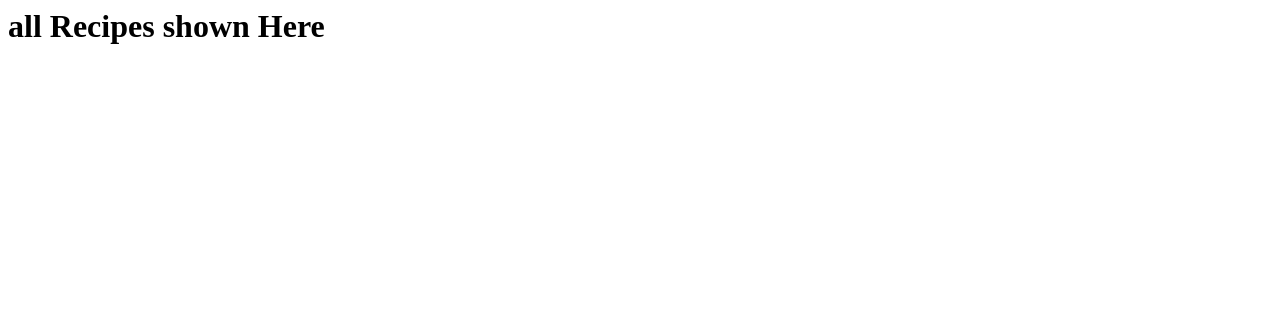
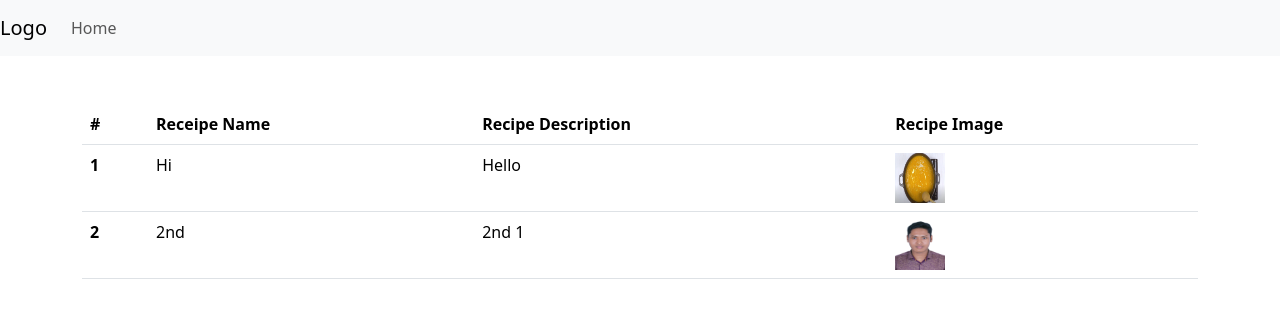
Before and after one commit to PollobRay/Cooking-Recipe-Showcase-using-Django, a Django app: page /recipes/ in a window 1280 px wide. Shown: the top 318 px of the page. Run offline with Django 5.2, Linux system fonts and the light colour scheme; data comes from the database, SQL or seed files in the repository; both versions use the stored data as it was after the commit.

Commit message:
show image

```diff
--- a/cooking_recipe_showcase/cooking_recipe_showcase/urls.py
+++ b/cooking_recipe_showcase/cooking_recipe_showcase/urls.py
@@ -23,3 +23,13 @@ urlpatterns = [
     path('recipes/', show_all_recipes, name='recipes'),
     path('add/', add_recipe, name='add_recipe'),
 ]
+
+# For image visible
+from django.conf.urls.static import static
+from django.conf import settings
+from django.contrib.staticfiles.urls import staticfiles_urlpatterns
+
+if settings.DEBUG:
+    urlpatterns += static(settings.MEDIA_URL, document_root = settings.MEDIA_ROOT)
+
+urlpatterns += staticfiles_urlpatterns()
--- a/cooking_recipe_showcase/food/templates/all_recipes.html
+++ b/cooking_recipe_showcase/food/templates/all_recipes.html
@@ -1 +1,31 @@
-<h1> all Recipes shown Here </h1>
+{% extends "master\template.html" %}
+
+<!-- start block -->
+{% block myblock %}
+
+
+    <div class="container mt-5">
+        <table class="table">
+            <thead>
+              <tr>
+                <th scope="col">#</th>
+                <th scope="col">Receipe Name</th>
+                <th scope="col">Recipe Description</th>
+                <th scope="col">Recipe Image</th>
+              </tr>
+            </thead>
+            <tbody>
+            {% for recipe in recipes %}
+              <tr>
+                <th scope="row">{{forloop.counter}}</th>
+                <td>{{recipe.recipe_name}}</td>
+                <td>{{recipe.recipe_description}}</td>
+                <td><img src="/media/{{recipe.recipe_image}}" style="height:50px; width:50px;"></td>
+              </tr>
+              {% endfor %}
+            </tbody>
+          </table>
+    </div>
+
+{% endblock  %}
+<!-- end block -->
--- a/cooking_recipe_showcase/food/views.py
+++ b/cooking_recipe_showcase/food/views.py
@@ -5,7 +5,8 @@ from .models import *
 # Create your views here.
 
 def show_all_recipes(request):
-    return render(request,'all_recipes.html')
+    queryset = Recipe.objects.all()
+    return render(request,'all_recipes.html', context={'recipes':queryset})
 
 def add_recipe(request):
     if request.method == 'POST':
```
Also changed, not shown: cooking_recipe_showcase/cooking_recipe_showcase/settings.py (+18 -2 lines), cooking_recipe_showcase/db.sqlite3, cooking_recipe_showcase/public/static/css/bootstrap.min.css (renamed from cooking_recipe_showcase/food/static/css/bootstrap.min.css), cooking_recipe_showcase/public/static/js/bootstrap.bundle.min.js (renamed from cooking_recipe_showcase/food/static/js/bootstrap.bundle.min.js), cooking_recipe_showcase/public/static/recipe/H-23967.JPG (added), cooking_recipe_showcase/public/static/recipe/creamy-pumpkin-soup-recipe-image-1-196588-1.jpg (renamed from cooking_recipe_showcase/recipe/creamy-pumpkin-soup-recipe-image-1-196588-1.jpg).
